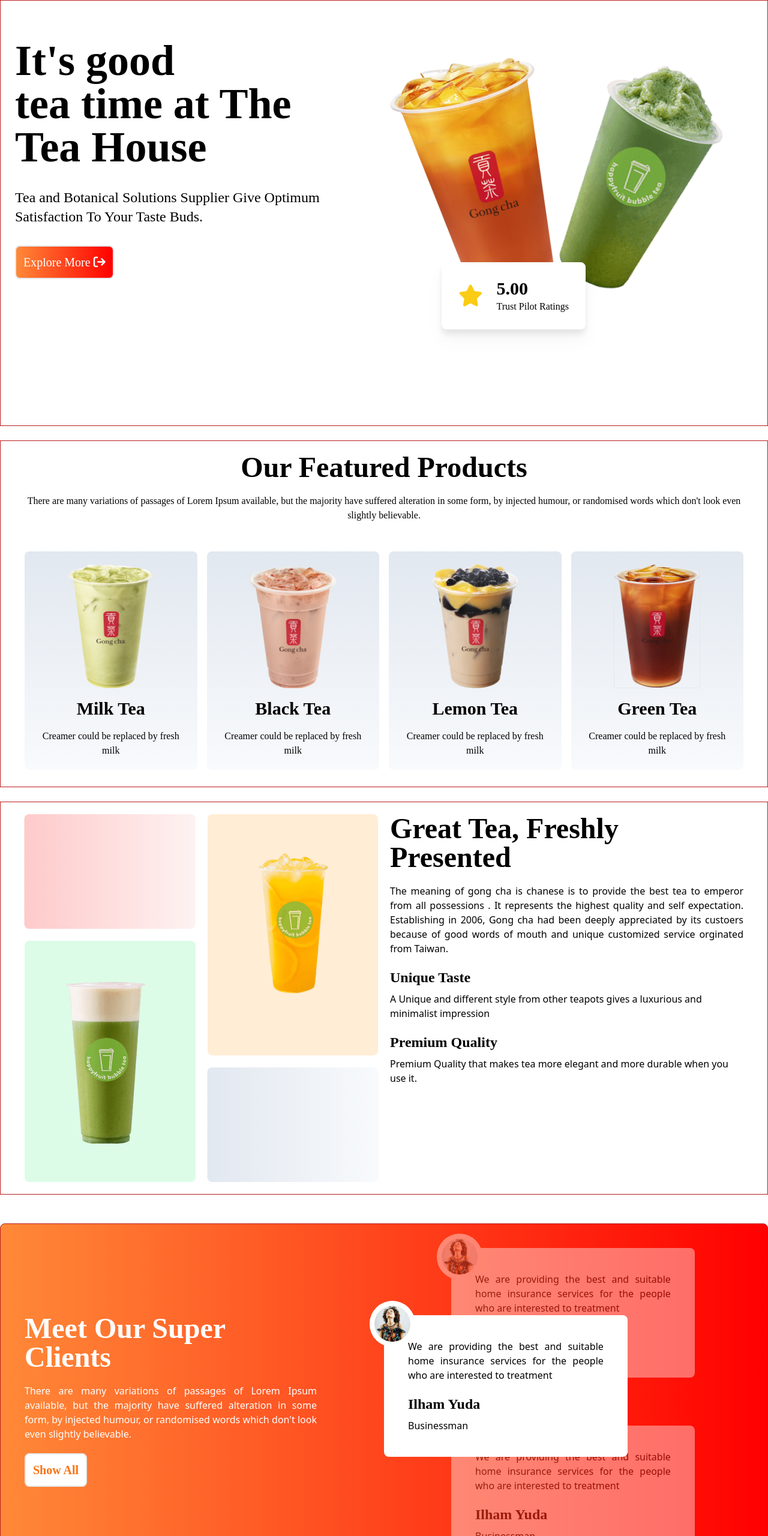
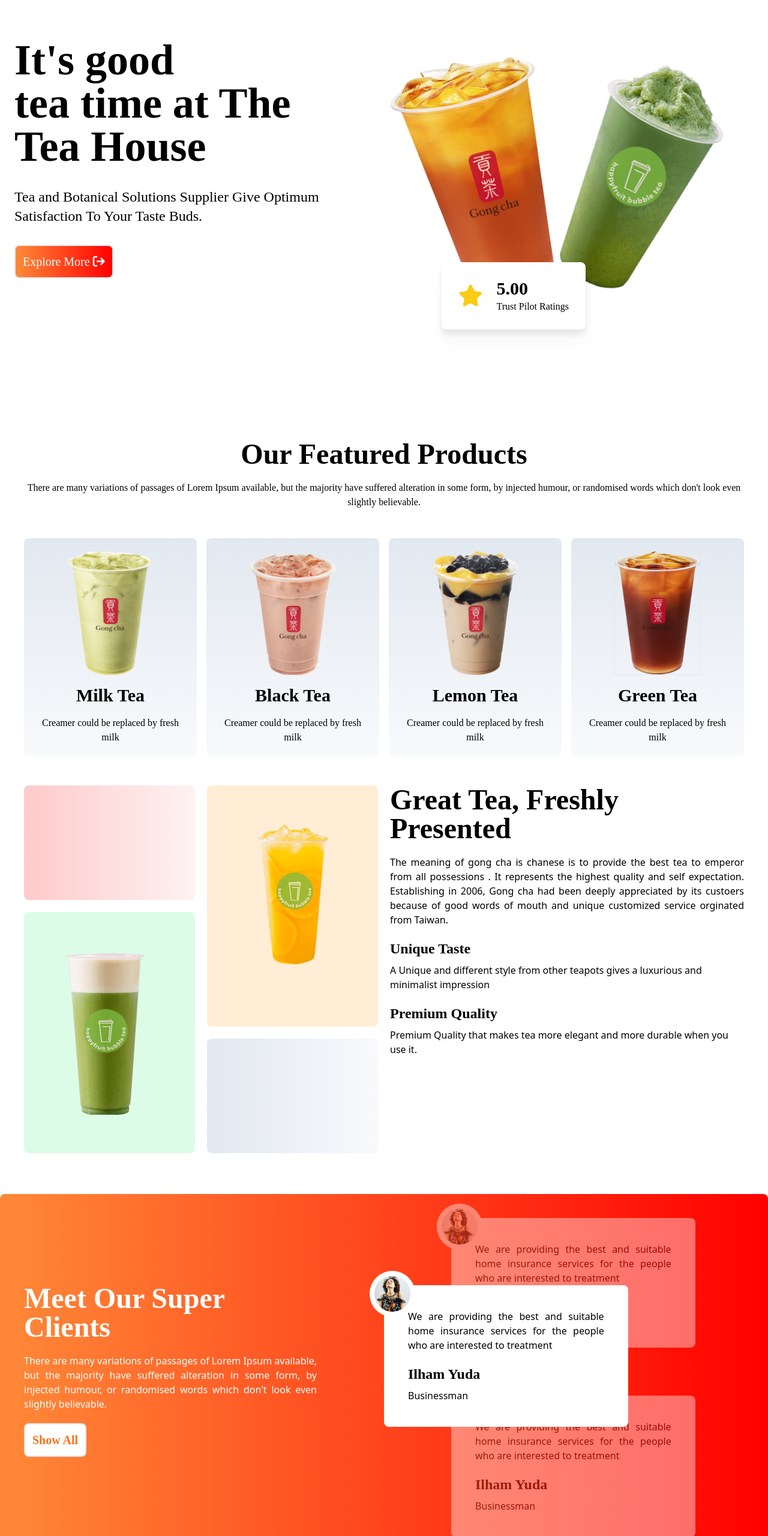
Before and after one commit to imtiaz-ahmmed/tea-house-landing-page, a plain HTML site: page index.html in a window 1280 px wide. Shown: the top 2560 px of the page at 60% size. Drawn offline with nearby package versions, Linux system fonts and the light colour scheme.

Commit message:
Bug Fixed

```diff
--- a/index.html
+++ b/index.html
@@ -40,7 +40,7 @@
 </head>
 
 <body>
-    <header class="border border-red-700 py-10">
+    <header class=" py-10">
 
         <div class="md:flex max-w-7xl mx-auto p-6 ">
 
@@ -78,7 +78,7 @@
     <main>
         <!-- Feature Product Section -->
 
-        <section class="max-w-7xl mx-auto  border border-red-700 px-10 my-6 ">
+        <section class="max-w-7xl mx-auto   px-10 my-6 ">
             <h2 class="text-center font-extrabold text-5xl font-[monrop] mt-5 ">Our Featured Products</h2>
             <p class="text-center font-[manrop] mt-5">There are many variations of passages of Lorem Ipsum available,
                 but the majority have suffered alteration in some form, by injected humour, or randomised words which
@@ -117,7 +117,7 @@
         <!-- Quality Section -->
 
         <section>
-            <div class="md:flex max-w-7xl mx-auto justify-center gap-5 border border-red-700 px-10  ">
+            <div class="md:flex max-w-7xl mx-auto justify-center gap-5  px-10  ">
                 <div class="lg:grid grid-cols-2 grid-rows-3 gap-5 md:w-1/2  rounded-lg my-5">
                     <div>
                         <p
@@ -157,7 +157,7 @@
         <!-- Client Section -->
 
         <section
-            class="border border-red-700  max-w-7xl mx-auto bg-gradient-to-r from-dark_orange to-light_orange  my-12 rounded-lg p-10 overflow-hidden">
+            class="  max-w-7xl mx-auto bg-gradient-to-r from-dark_orange to-light_orange  my-12 rounded-lg p-10 overflow-hidden">
             <div class=" md:flex  gap-56 justify-center items-center relative ">
                 <div class="w-full md:w-1/2 mb-6">
                     <h1 class=" font-extrabold text-5xl font-[monrop] mb-5 text-white">Meet Our Super <br> Clients</h1>
@@ -197,7 +197,7 @@
 
         <!-- News & Events -->
 
-        <section class="border border-red-700  max-w-7xl mx-auto p-10">
+        <section class="  max-w-7xl mx-auto p-10">
 
             <h2 class=" font-extrabold text-5xl font-[monrop] mb-5 text-center">News & Events</h2>
             <p class="mb-5 text-center mx-20 font-[monrop]">There are many variations of passages of Lorem Ipsum
@@ -235,7 +235,7 @@
 
         <!-- Footer -->
 
-        <footer class="border border-red-700 bg-red-100 p-5">
+        <footer class=" bg-red-100 p-5">
             <!-- Footer top part -->
             <div class="flex justify-between p-16">
                 <div>
```
